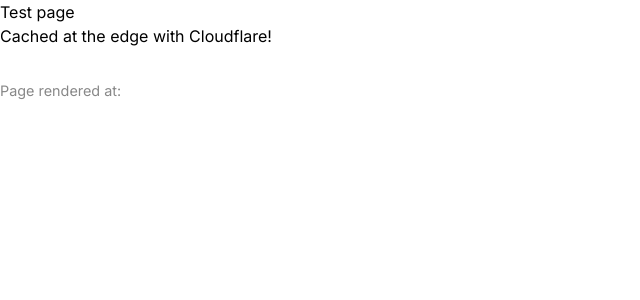
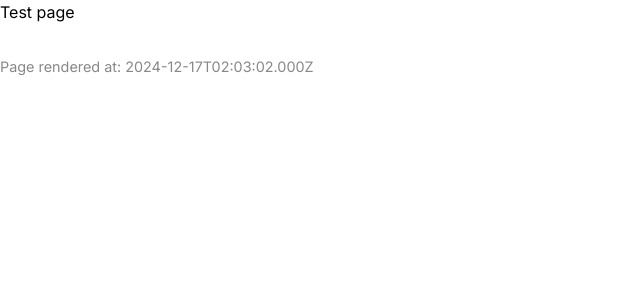
Before and after one commit to greensmurph/nextjs15-starter, a Next.js app: page / in a window 1280 px wide. Shown: the top 300 px of the page, without its empty margins (0-640 px from the left). Built offline with nearby package versions, Linux system fonts and the light colour scheme; a web font is replaced by a local one.

Commit message:
Revert "Switch to server build timestamp"
This reverts commit 3f921df024288f538cb005b7b973d0699ff9e9bc.

```diff
--- a/app/page.tsx
+++ b/app/page.tsx
@@ -1,22 +1,11 @@
-export async function getStaticProps() {
-  return {
-    props: {
-      timestamp: new Date().toISOString(),
-    }
-  }
-}
+export default function Page() {
+  const buildTime = new Date().toISOString();
 
-type Props = {
-  timestamp: string;
-};
-
-export default function Page({ timestamp }: Props) {
   return (
     <main>
       <h1>Test page</h1>
-      <p>Cached at the edge with Cloudflare!</p>
       <footer style={{ marginTop: '2rem', fontSize: '0.9em', color: '#888' }}>
-        Page rendered at: {timestamp}
+        Page rendered at: {buildTime}
       </footer>
     </main>
   );
```
